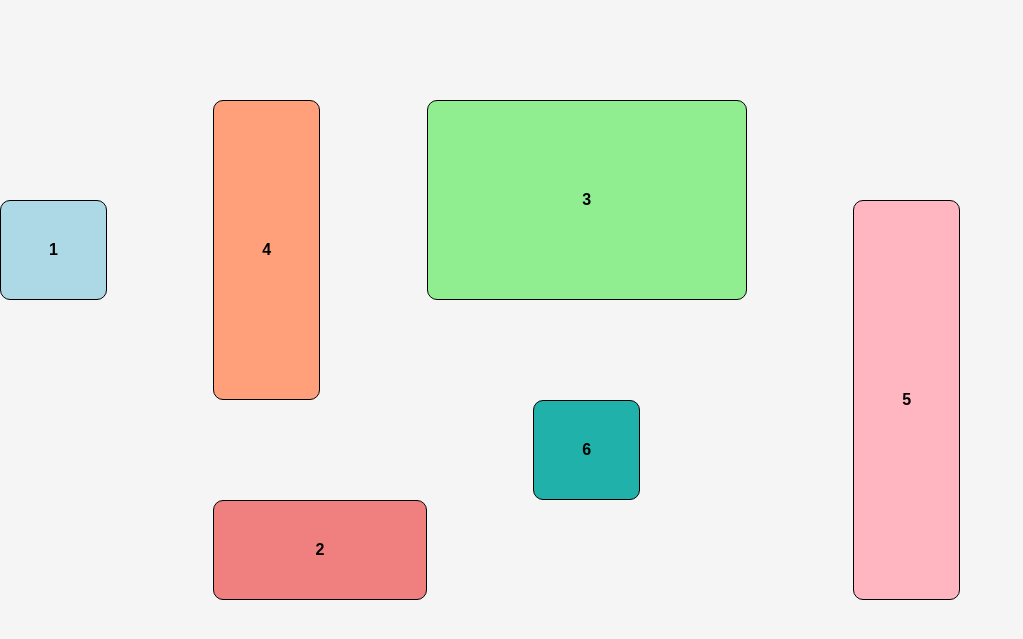
After one commit to thebash1/kamojic, a PHP site: page /php/view/index.html in a window 1280 px wide. The commit adds this page. Shown: the top 639 px of the page, without its empty margins (0-1023 px from the left). Run offline with PHP 8.4, Linux system fonts and the light colour scheme.

Commit message:
without comment

```diff
--- a/php/view/addView.php
+++ b/php/view/addView.php
@@ -4,12 +4,15 @@
     <meta charset="UTF-8">
     <meta name="viewport" content="width=device-width, initial-scale=1.0">
     <title>Añadir</title>
-    <link rel="stylesheet" href="style.css">
+    <link rel="stylesheet" href="style2.css">
     <link rel="shortcut icon" href="../../icons/user-plus-regular-24.png" type="image/x-icon">
+
 </head>
 <body>
     <section class="container">
+
         <h1 class="h1">Agendar cita</h1>
+
         <form action="" class="form">
                 <div class="input-box">
                     <label for="fname">Nombre:</label>
--- /dev/null
+++ b/php/view/index.html
@@ -0,0 +1,20 @@
+<!DOCTYPE html>
+<html lang="en">
+<head>
+    <meta charset="UTF-8">
+    <meta name="viewport" content="width=device-width, initial-scale=1.0">
+    <title>Grid</title>
+    <link rel="stylesheet" href="style2.css">
+</head>
+<body>
+    <div class="container">
+        <div class="item item1">1</div>
+        <div class="item item2">2</div>
+        <div class="item item3">3</div>
+        <div class="item item4">4</div>
+        <div class="item item5">5</div>
+        <div class="item item6">6</div>
+    </div>
+
+</body>
+</html>
--- /dev/null
+++ b/php/view/style2.css
@@ -0,0 +1,61 @@
+*,
+::before,
+::after{
+    padding: 0;
+    margin: 0;
+    font-weight: bold;
+    font-family: 'Poppins', sans-serif;
+    background-color: whitesmoke;
+    color: #000000;
+}
+
+.container{
+    display: grid;
+    grid-template-columns: repeat(12, minmax(100px, 1fr));
+    grid-template-rows: repeat(6, minmax(100px, 1fr));
+}
+
+.item{
+    grid-area: 1 / 1 / 7 / 13;
+    border: 1px solid;
+    border-radius: 10px;
+    place-content: center;
+    text-align: center;
+}
+
+.item1{
+    background-color: lightblue;
+    grid-column: 1;
+    grid-row: 3;
+}
+
+.item2{
+    background-color: lightcoral;
+    grid-column: 3/5;
+    grid-row: 6;
+}
+
+.item3{
+    background-color: lightgreen;
+    grid-column: 5/8;
+    grid-row: 2/4;
+
+}
+
+.item4{
+    background-color: lightsalmon;
+    grid-column: 3;
+    grid-row: 2/5;
+}
+
+.item5{
+    background-color: lightpink;
+    grid-column: 9;
+    grid-row: 3/7;
+}
+
+.item6{
+    background-color: lightseagreen;
+    grid-column: 6;
+    grid-row: 5;
+}
```
Also changed, not shown: php/view/style.css (+25 -37 lines). Lines whose indentation alone changed are shown as unchanged.
